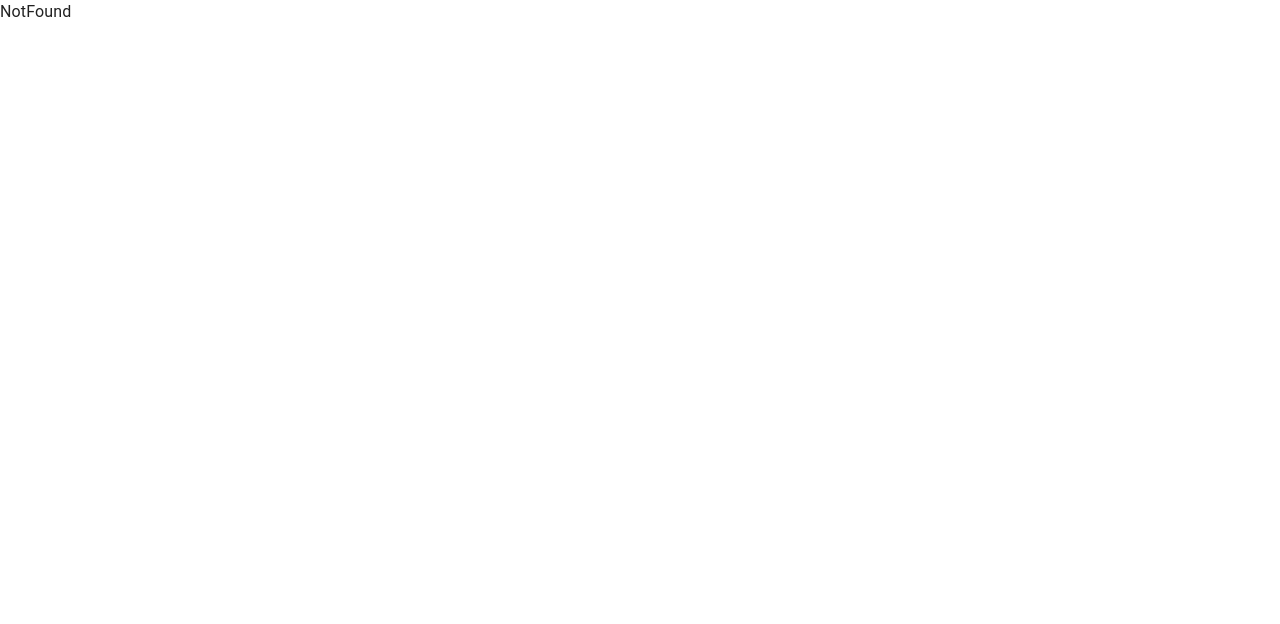
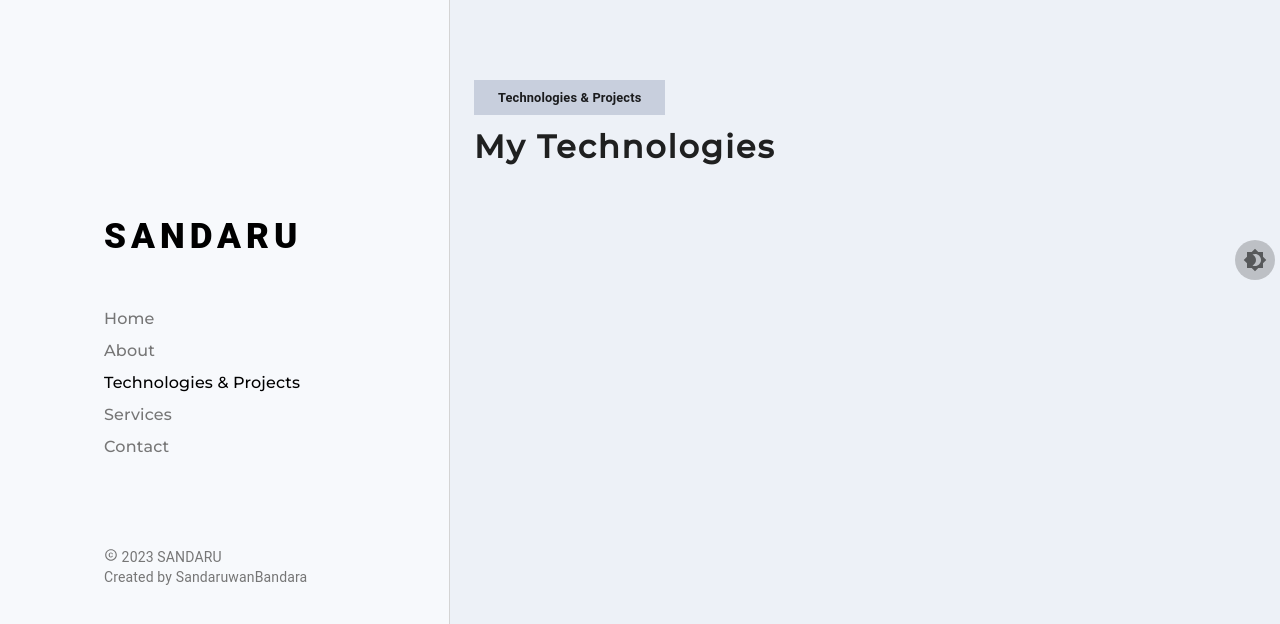
Before and after one commit to SandaruwanB/portfolio, a React (Create React App) app: page /tech in a window 1280 px wide. Shown: the top 624 px of the page. Built offline with nearby package versions, Linux system fonts and the light colour scheme.

Commit message:
DEV technology pathe

```diff
--- a/src/App.js
+++ b/src/App.js
@@ -8,6 +8,7 @@ import About from './components/About'
 import ThemeIcon from './theme/ThemeIcon'
 import Contact from './components/Contact'
 import Services from './components/Services'
+import Tech from "./components/Tech";
 
 function App() {
   return (
@@ -20,6 +21,7 @@ function App() {
             <Route path="/about" element={<About />} />
             <Route path="/contact" element={<Contact />} />
             <Route path="/services" element={<Services />} />
+            <Route path="/tech" element={<Tech />} />
           </Route>
         </Routes>
       </BrowserRouter>
--- /dev/null
+++ b/src/components/Tech.jsx
@@ -0,0 +1,37 @@
+import React from 'react'
+import {Box, CssBaseline, Grow, Container, Typography, useTheme} from '@mui/material'
+import NavBar from './navbar/NavBar'
+
+const Tech = () => {
+    const theme = useTheme();
+
+  return (
+    <Box>
+        <CssBaseline />
+        <NavBar />
+        <Box sx={{display : 'flex'}}>
+            <Box
+                component={'main'}
+                sx={{flexGrow : 1, minHeight : '100vh', width : '100%', pl : { md : '0', sm : '0', lg : '450px' }}}
+            >
+                <Box sx={{height : '100%', width : '100%', background : theme.palette.primary.main, pt : 10, pb : 10}}>
+                    <Grow in={true}>
+                        <Container maxWidth="lg" sx={{width : {xl : '70%'}}}>
+                            <Box sx={{display : 'block' }}>
+                                <Typography sx={{pl : 3, pr : 3, pt : 1, pb : 1, background : theme.components.MuiBadge, display : 'inline-block', fontSize : '0.8rem', fontWeight : 'bold'}}>
+                                    Technologies & Projects
+                                </Typography>
+                            </Box>
+                            <Typography sx={{mt : 1, letterSpacing : 2, fontSize : '2rem', fontWeight : 'bold'}} className='textSecondry'>
+                                My Technologies
+                            </Typography>
+                        </Container>
+                    </Grow>
+                </Box>
+            </Box>
+        </Box>
+    </Box>
+  )
+}
+
+export default Tech
--- a/src/components/navbar/NavBar.jsx
+++ b/src/components/navbar/NavBar.jsx
@@ -12,6 +12,10 @@ const navBarValues = [
   {
     name : 'About',
     url : '/about'
+  },
+  {
+    name : 'Technologies & Projects',
+    url : '/tech'
   },
   {
     name : 'Services',
```
